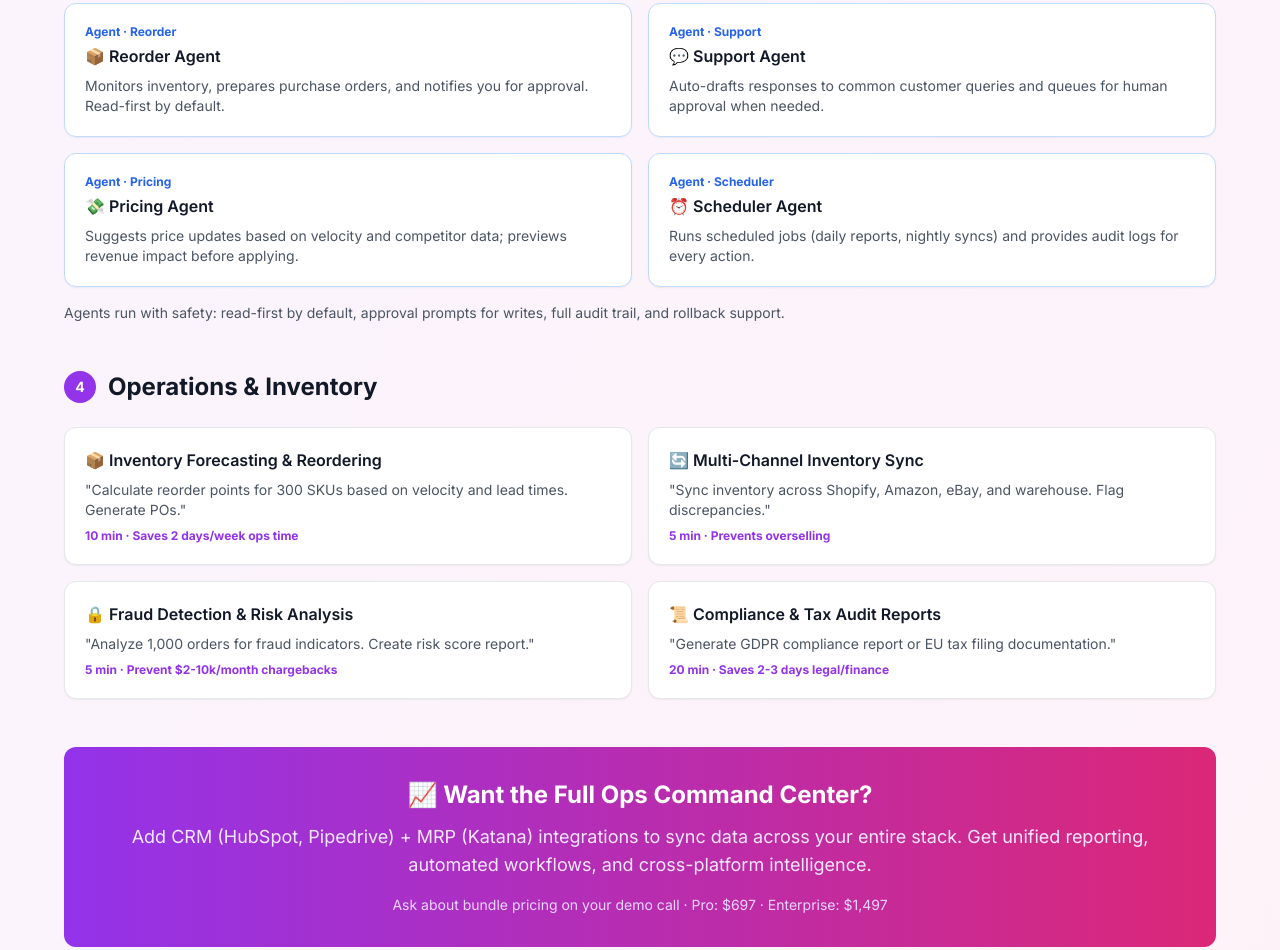
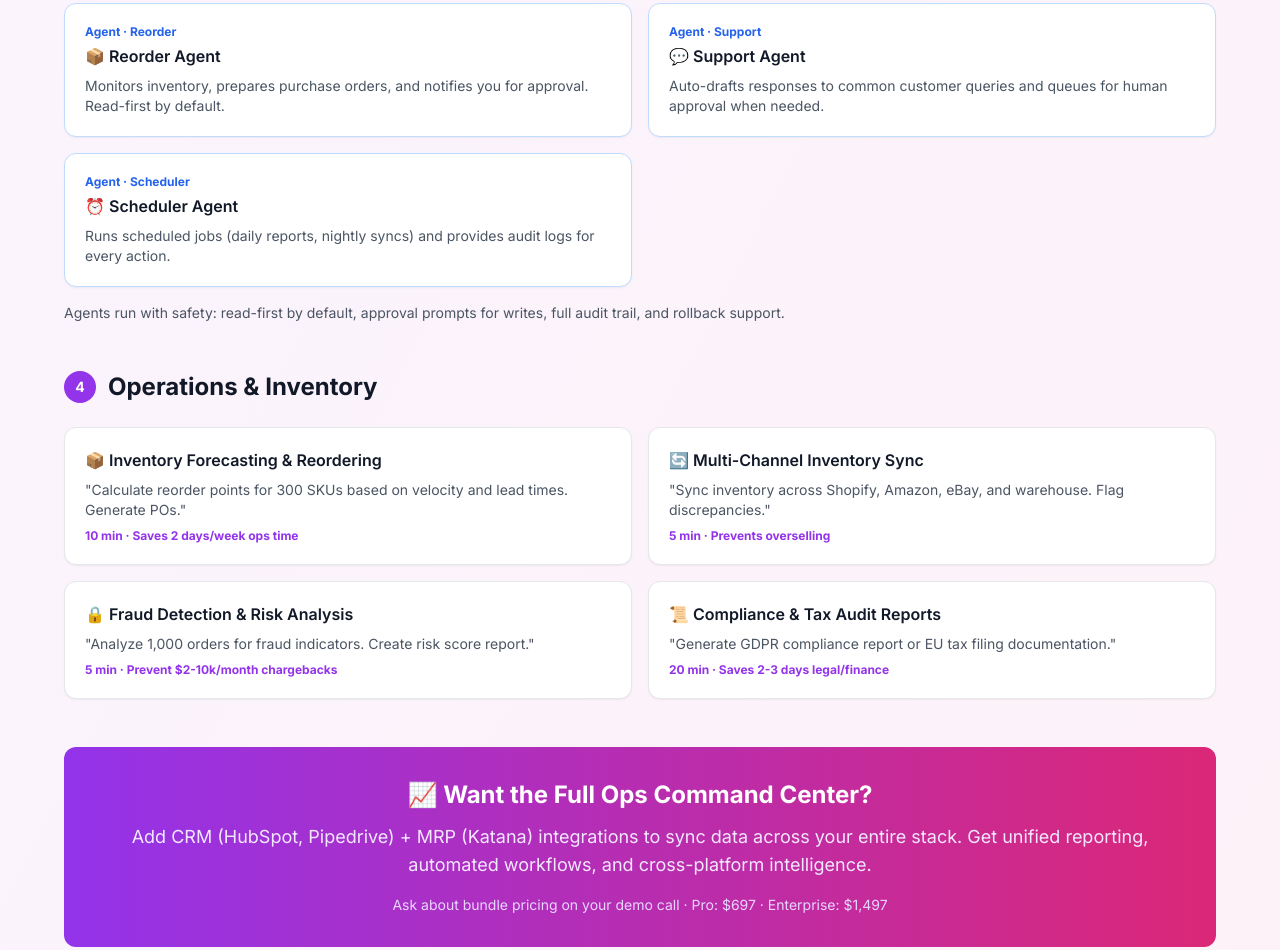
Before and after one commit to vr144/consult, a website: page landing/index.html in a window 1280 px wide. Shown: the part 4123-5073 px from the top of the page. Drawn offline with nearby package versions, Linux system fonts and the light colour scheme.

Commit message:
Remove Pricing Agent from AI Agents section
Co-authored-by: Cursor <cursoragent@cursor.com>

```diff
--- a/landing/index.html
+++ b/landing/index.html
@@ -579,11 +579,6 @@
                             <div class="text-sm text-gray-600">Auto-drafts responses to common customer queries and queues for human approval when needed.</div>
                         </div>
                         <div class="bg-white p-5 rounded-xl shadow-sm border border-blue-200">
-                            <div class="text-xs text-blue-600 font-bold mb-1">Agent · Pricing</div>
-                            <div class="font-semibold text-gray-900 mb-2">💸 Pricing Agent</div>
-                            <div class="text-sm text-gray-600">Suggests price updates based on velocity and competitor data; previews revenue impact before applying.</div>
-                        </div>
-                        <div class="bg-white p-5 rounded-xl shadow-sm border border-blue-200">
                             <div class="text-xs text-blue-600 font-bold mb-1">Agent · Scheduler</div>
                             <div class="font-semibold text-gray-900 mb-2">⏰ Scheduler Agent</div>
                             <div class="text-sm text-gray-600">Runs scheduled jobs (daily reports, nightly syncs) and provides audit logs for every action.</div>
```
